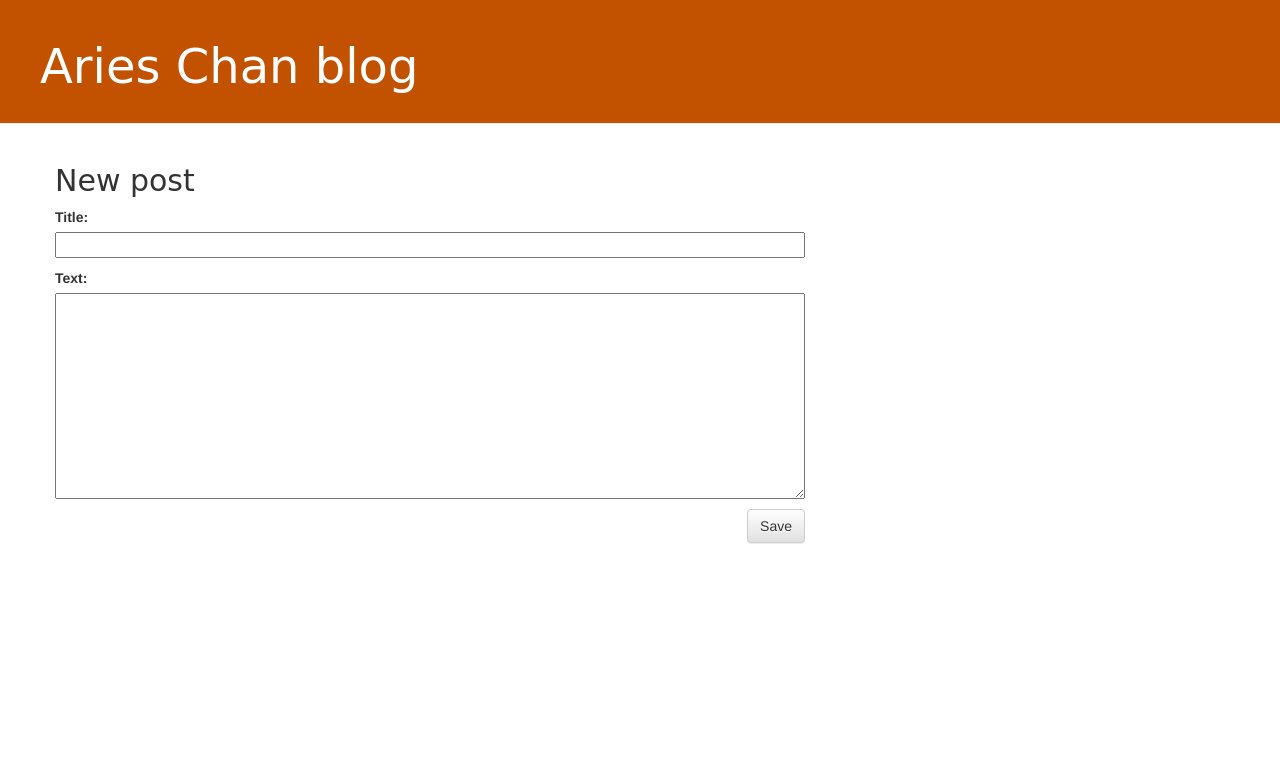
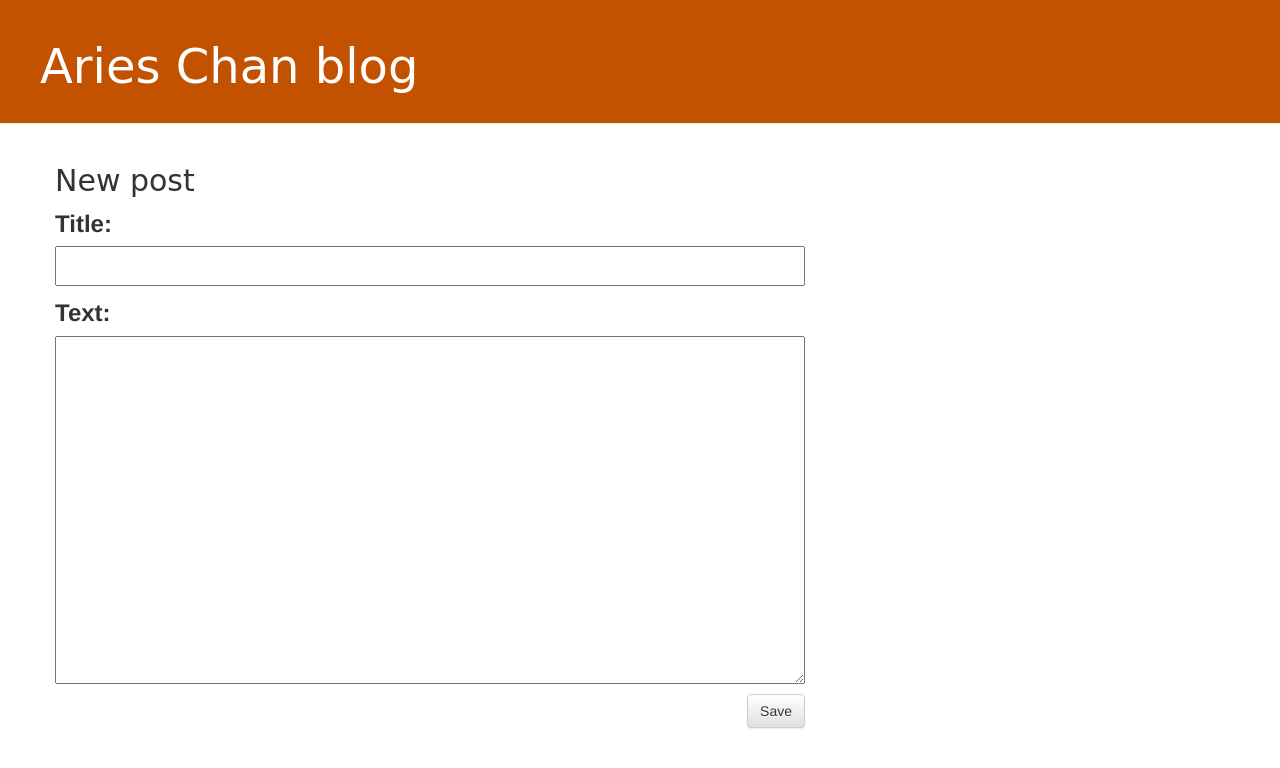
Before and after one commit to ariesjchan/my-first-blog, a Django app: page /post/new/ in a window 1280 px wide. Shown: the top 768 px of the page. Run offline with Django 3.2, Linux system fonts and the light colour scheme; some libraries are stand-ins or nearby versions.

Commit message:
Increased the content font size.

```diff
--- a/blog/static/css/blog.css
+++ b/blog/static/css/blog.css
@@ -12,6 +12,7 @@
 
 .content {
     margin-left: 40px;
+    font-size: 18pt;
 }
 
 h1, h2, h3, h4 {
```
